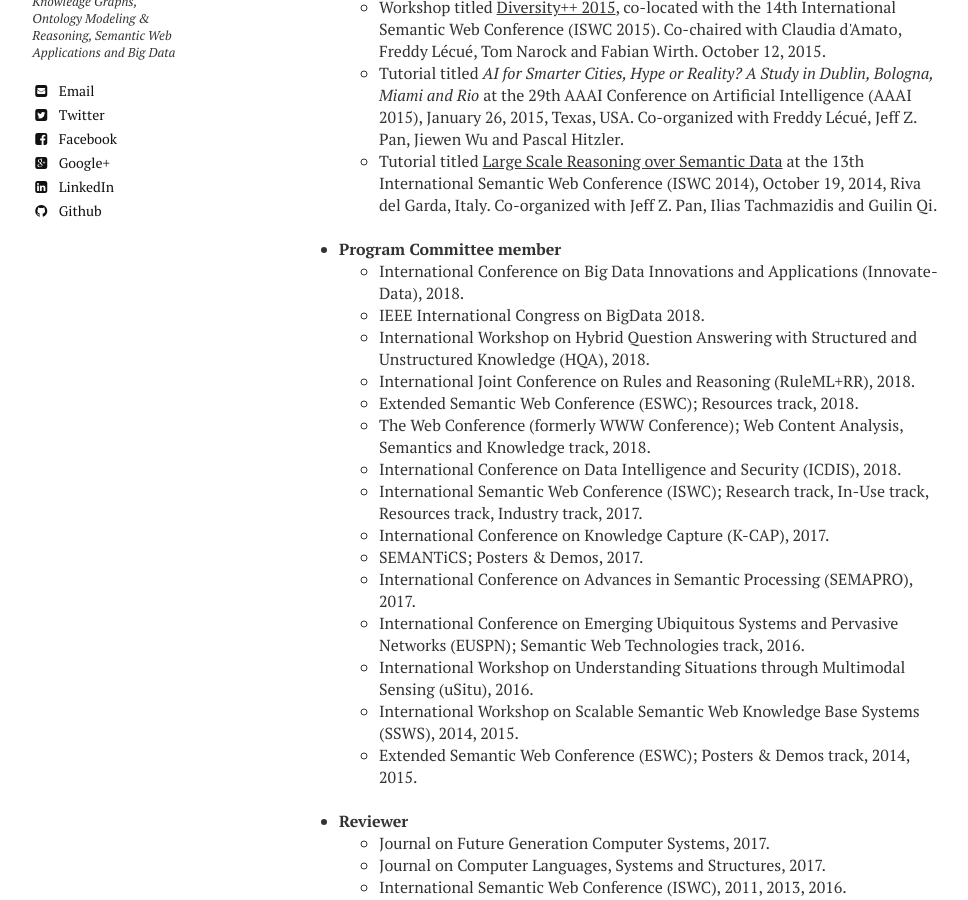
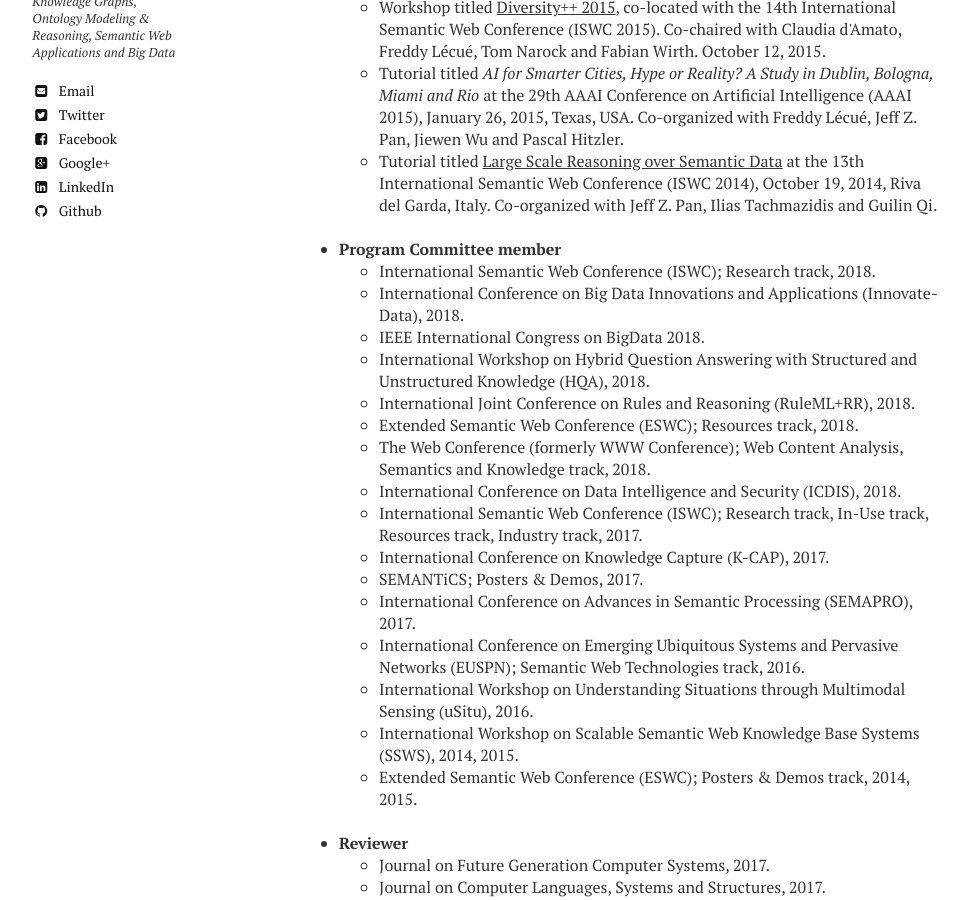
Before and after one commit to raghavam/raghavam.github.io, a Jekyll site: the page built from awards-activities.md, in a window 1280 px wide and 900 px high, scrolled down 348 px. Shown: the whole window, without its empty margins (21-989 px from the left). Built offline with Jekyll 4.4.1, drawn with Linux system fonts in a browser that asks for light colours; nearby versions of some CDN libraries.

Commit message:
added PC activity

```diff
--- a/awards-activities.md
+++ b/awards-activities.md
@@ -13,6 +13,7 @@ share: false
 &nbsp;
 
 * **Program Committee member**
+  * International Semantic Web Conference (ISWC); Research track, 2018.
   * International Conference on Big Data Innovations and Applications (Innovate-Data), 2018.
   * IEEE International Congress on BigData 2018.
   * International Workshop on Hybrid Question Answering with Structured and Unstructured Knowledge (HQA), 2018.
```
